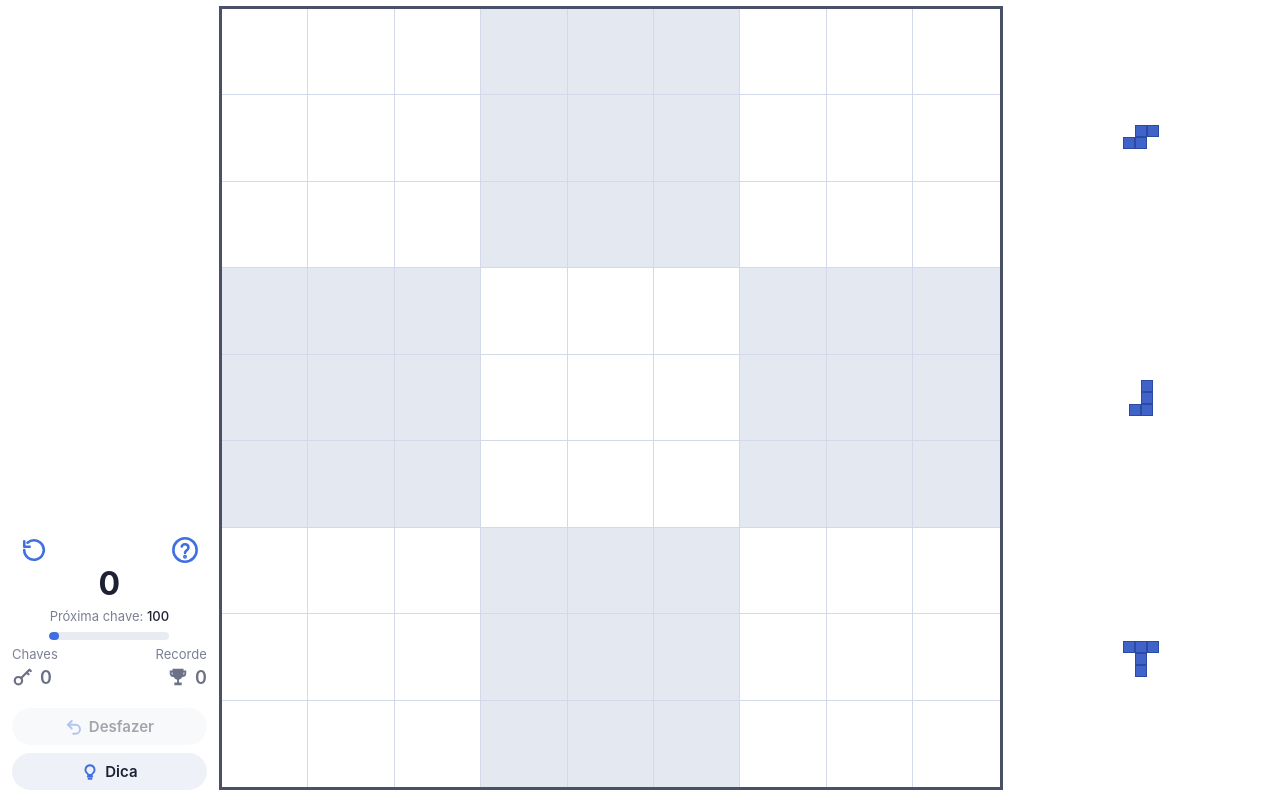
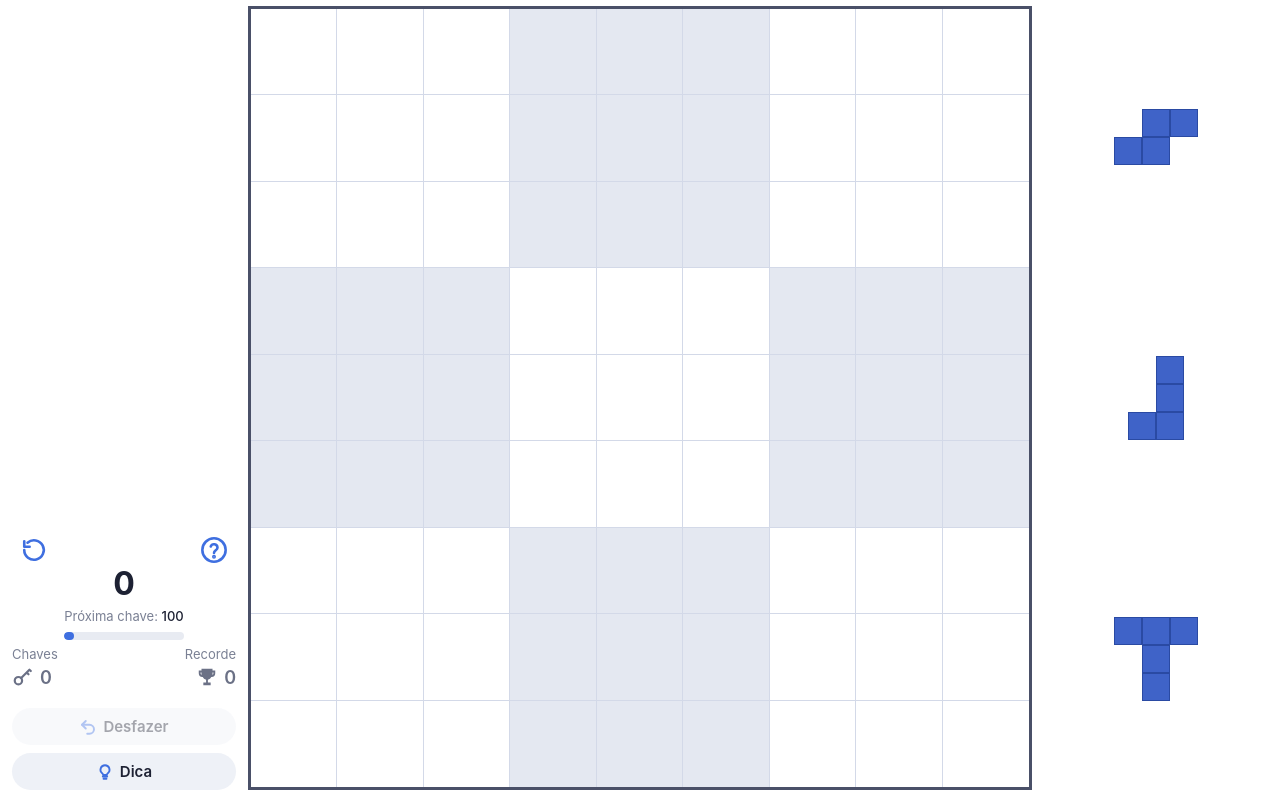
Before and after one commit to itowers/Sudopuzzle, a plain HTML site: page index.html in a window 1280 px wide. Drawn offline with Linux system fonts and the light colour scheme.

Commit message:
Layout adaptável (tela fechada do iPhone Duo) e divisões sutis nos blocos preenchidos
Co-Authored-By: Claude Opus 5.5 <noreply@anthropic.com>
Claude-Session: https://claude.ai/code/session_01Ls5i1no8R8Aw2VVtxDe187

```diff
--- a/index.html
+++ b/index.html
@@ -21,10 +21,10 @@ body{display:flex;justify-content:center;touch-action:none;user-select:none;-web
 .wrap{grid-area:board}
 .ctrls{grid-area:ctrls}
 .tray{grid-area:tray}
-.app.land{max-width:none;grid-template-areas:"side board tray" "ctrls board tray";grid-template-columns:minmax(96px,1fr) auto minmax(96px,1.3fr);grid-template-rows:1fr auto;column-gap:12px;align-items:center}
+.app.land{max-width:none;grid-template-areas:"side board tray" "ctrls board tray";grid-template-columns:minmax(110px,1fr) auto minmax(110px,1fr);grid-template-rows:1fr auto;column-gap:12px;align-items:center}
 .land .side{align-self:end}
 .land .top{height:36px}
-.land .hud{grid-template-columns:1fr 1fr;row-gap:6px}
+.land .hud{grid-template-columns:1fr 1fr;row-gap:6px;column-gap:8px}
 .land .mid{grid-column:1/3;order:-1}
 .land .hud .side-r{text-align:right}
 .land #score{font-size:32px}
@@ -34,7 +34,7 @@ body{display:flex;justify-content:center;touch-action:none;user-select:none;-web
 .land .val{font-size:18px}
 .land .ctrls{flex-direction:column;align-self:start;margin-top:10px;gap:8px;width:100%}
 .land .cbtn{justify-content:center;padding:9px 10px}
-.land .tray{grid-template-columns:1fr;grid-template-rows:repeat(3,1fr);height:100%;width:100%;margin:0;min-height:0}
+.land .tray{grid-template-columns:1fr;grid-template-rows:repeat(3,1fr);align-items:stretch;height:100%;width:100%;margin:0;min-height:0}
 .land .slot{height:auto;min-height:0}
 .top{display:flex;justify-content:space-between;align-items:center;height:40px}
 .iconbtn{background:none;border:0;color:var(--accent);width:44px;height:44px;display:grid;place-items:center;cursor:pointer}
@@ -72,7 +72,7 @@ body{display:flex;justify-content:center;touch-action:none;user-select:none;-web
 @keyframes bob{to{transform:translateY(-6px)}}
 .ctrls{display:flex;gap:12px;justify-content:center;margin-top:10px}
 .cbtn{display:flex;align-items:center;gap:6px;border:0;background:#eef1f7;color:#1d2133;font-weight:600;font-size:15px;padding:10px 18px;border-radius:999px;cursor:pointer;font-family:inherit}
-.cbtn svg{color:var(--accent)}
+.cbtn svg{color:var(--accent);flex-shrink:0}
 .cbtn:disabled{opacity:.4;cursor:default}
 .toast{position:absolute;left:50%;top:50%;transform:translate(-50%,-50%);background:rgba(29,33,51,.88);color:#fff;padding:10px 16px;border-radius:10px;font-size:15px;pointer-events:none;animation:fade 1.6s forwards}
 @keyframes fade{0%,80%{opacity:1}100%{opacity:0}}
@@ -322,7 +322,7 @@ function layout(){
   const cs=getComputedStyle(app),pl=parseFloat(cs.paddingLeft),pr=parseFloat(cs.paddingRight),pt=parseFloat(cs.paddingTop),pb=parseFloat(cs.paddingBottom);
   const land=W>H*1.1;app.classList.toggle('land',land);
   const iw=Math.min(W,land?1e9:520)-pl-pr,ih=H-pt-pb;let bs;
-  if(land){bs=Math.min(ih,iw-2*96-24);}
+  if(land){bs=Math.min(ih,iw-2*112-24);}
   else{const side=document.querySelector('.side').offsetHeight,ct=document.querySelector('.ctrls').offsetHeight+10;
     bs=Math.min(iw,ih-side-ct-Math.max(110,ih*0.17));}
   bs=Math.max(200,Math.floor(bs));
```
